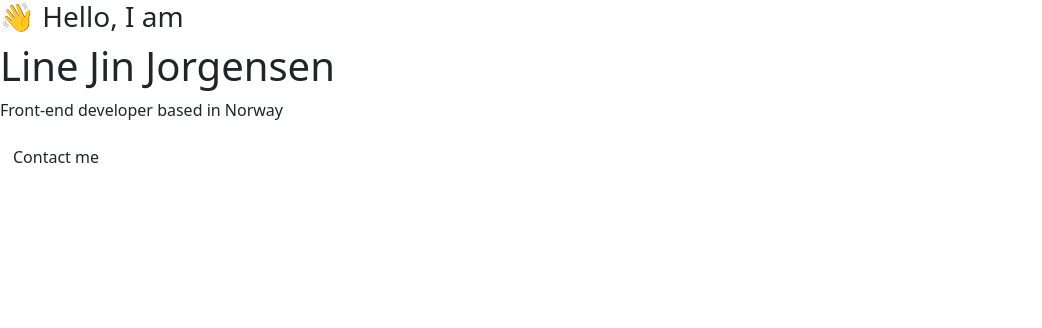
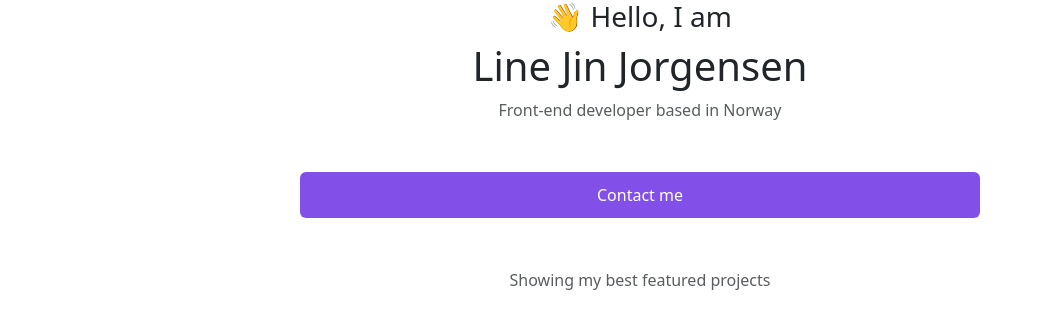
Before and after one commit to LineJinJ/SheCodes_Responsive_Week_5_Lesson_5_Header, a plain HTML site: page index.html in a window 1280 px wide. Shown: the whole page, without its empty margins (0-1042 px from the left). Drawn offline with nearby package versions, Linux system fonts and the light colour scheme; a web font is replaced by a local one.

Commit message:
Added coding before starting on the divs.

```diff
--- a/index.html
+++ b/index.html
@@ -29,9 +29,10 @@
     <link rel="stylesheet" href="/src/styles.css" />
   </head>
   <body>
-    <h3>👋 Hello, I am</h3>
-    <h1>Line Jin Jorgensen</h1>
-    <p>Front-end developer based in Norway</p>
-    <a href="" class="btn btn-branding">Contact me</a>
+    <h3 class="text-center">👋 Hello, I am</h3>
+    <h1 class="text-center">Line Jin Jorgensen</h1>
+    <p class="text-center text-muted">Front-end developer based in Norway</p>
+    <a href="" class="btn btn-branding contact-button">Contact me</a>
+    <p class="text-center text-muted">Showing my best featured projects</p>
   </body>
 </html>
--- a/src/styles.css
+++ b/src/styles.css
@@ -0,0 +1,7 @@
+.contact-button {
+  background-color: rgb(130, 80, 233);
+  color: #fff;
+  display: block;
+  margin: 50px 300px;
+  padding: 10px 0;
+}
```
